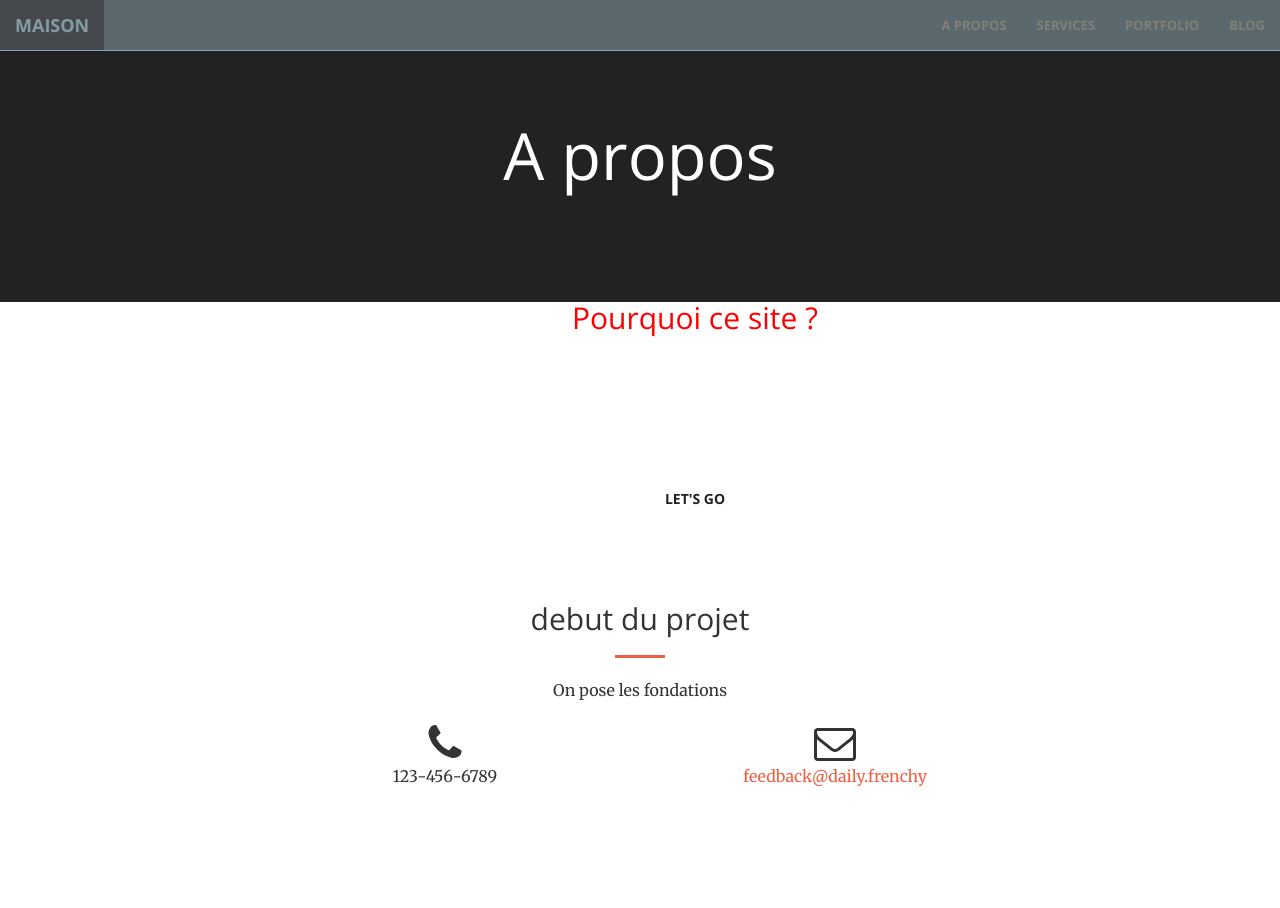
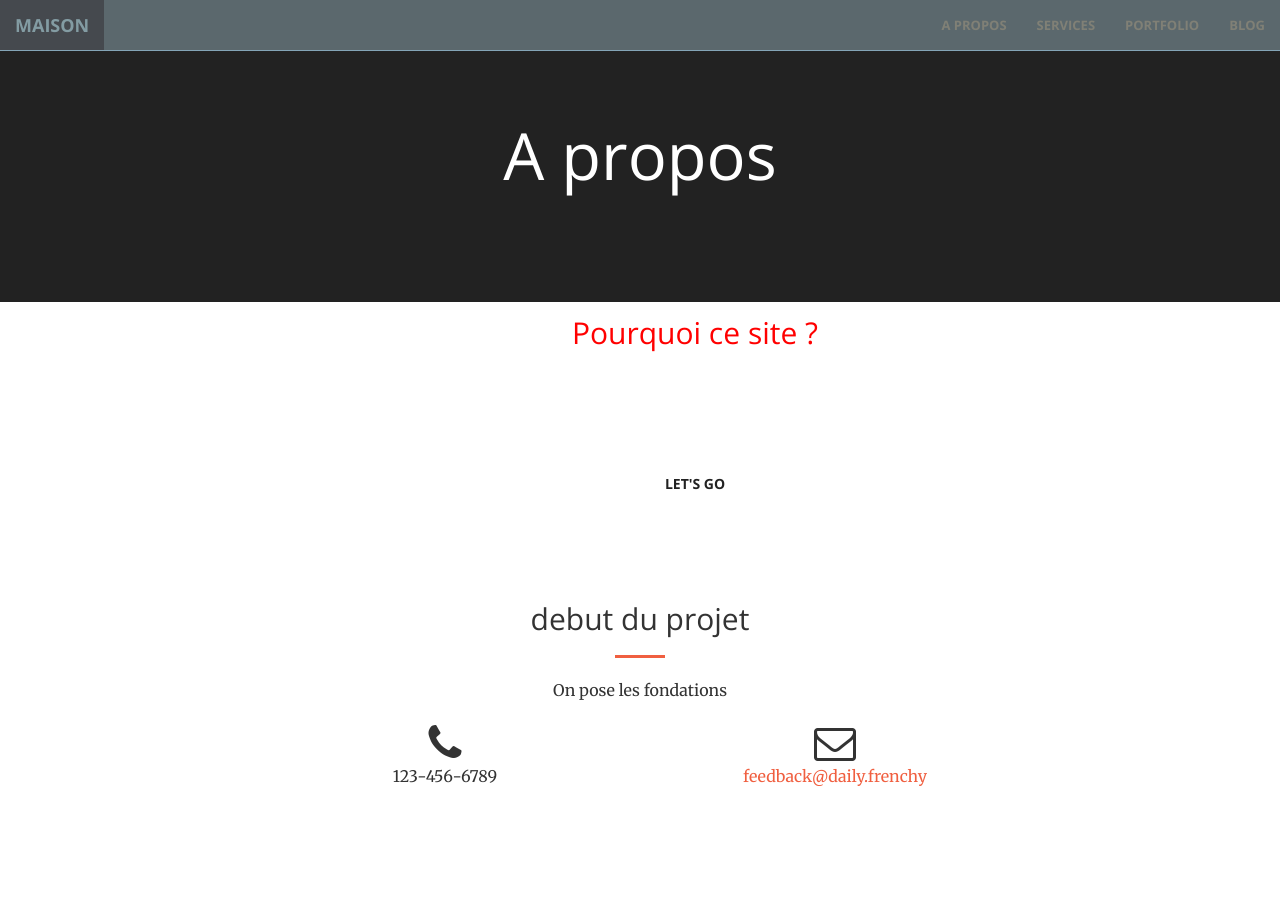
Before and after one commit to daily-frenchy/open, a Jekyll site: the page built from about.html, in a window 1280 px wide. Built offline with Jekyll 4.4.1, drawn with Linux system fonts in a browser that asks for light colours.

Commit message:
Update creative.css

```diff
--- a/css/creative.css
+++ b/css/creative.css
@@ -546,7 +546,6 @@
     position: relative;
     width: 100%;
     text-align: center;
-    padding: 100px 15px;
 }
 
 .about .about-content .about-content-inner h1 {
@@ -563,7 +562,7 @@
 
 /* creer un filtre au header (ajoute de la couleur a l'image */
 .about .about-content .about-content-inner p {
-    margin-bottom: 50px;
+
     font-size: 16px;
     font-weight: 300;
 /*     color: #373737; */
@@ -574,7 +573,6 @@
 @media(min-width:768px) {
     .about {
         min-height: 100%;
-        background-image: url(/open/img/about.jpg);
     }
 
     .about .about-content {
@@ -591,8 +589,8 @@
     }
 
     .about .about-content .about-content-inner p {
-        margin-right: auto;
-        margin-left: auto;
+        margin-right: 0;
+        margin-left: 0;
         max-width: 80%;
         font-size: 18px;
     }
```
